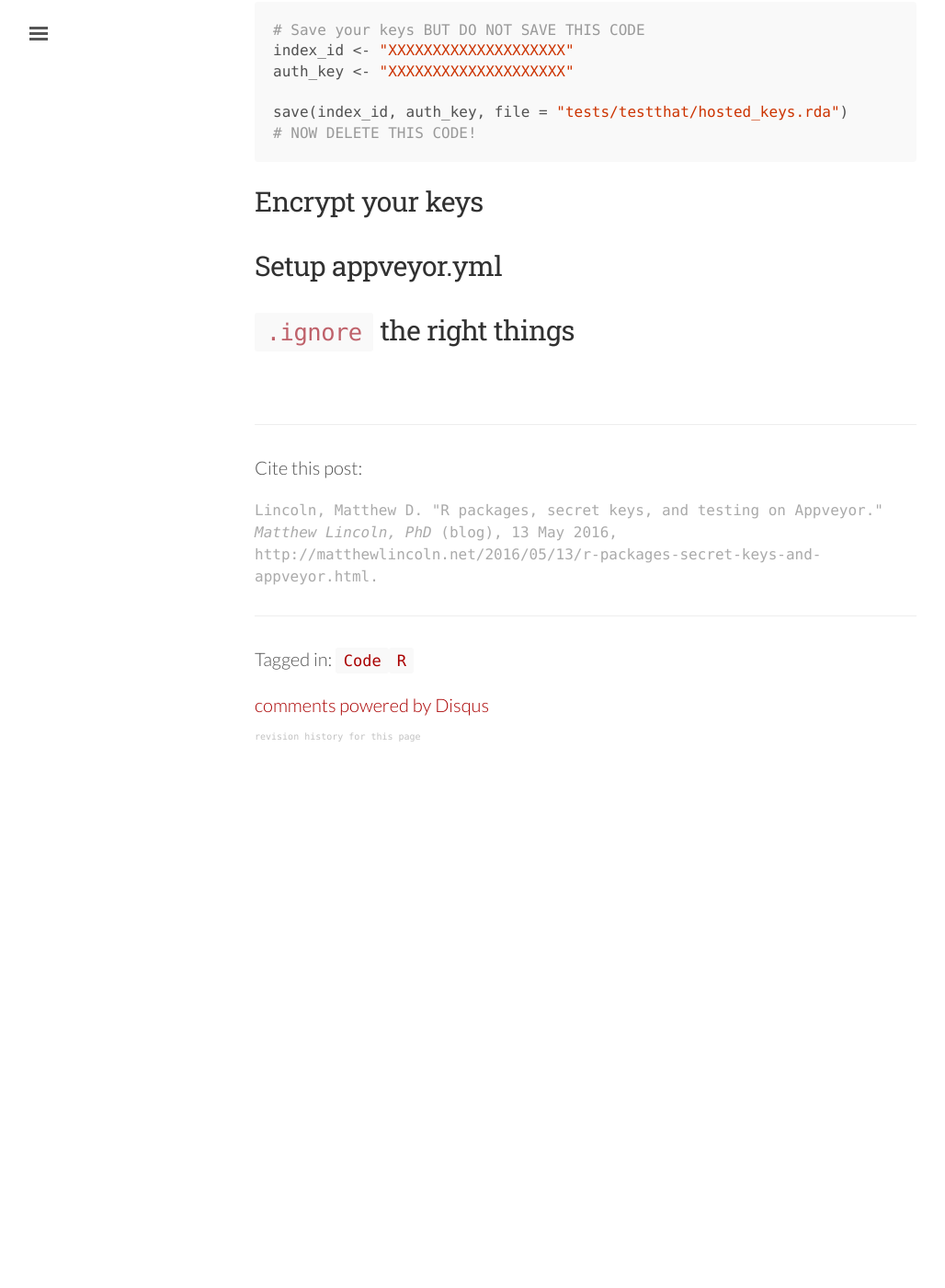
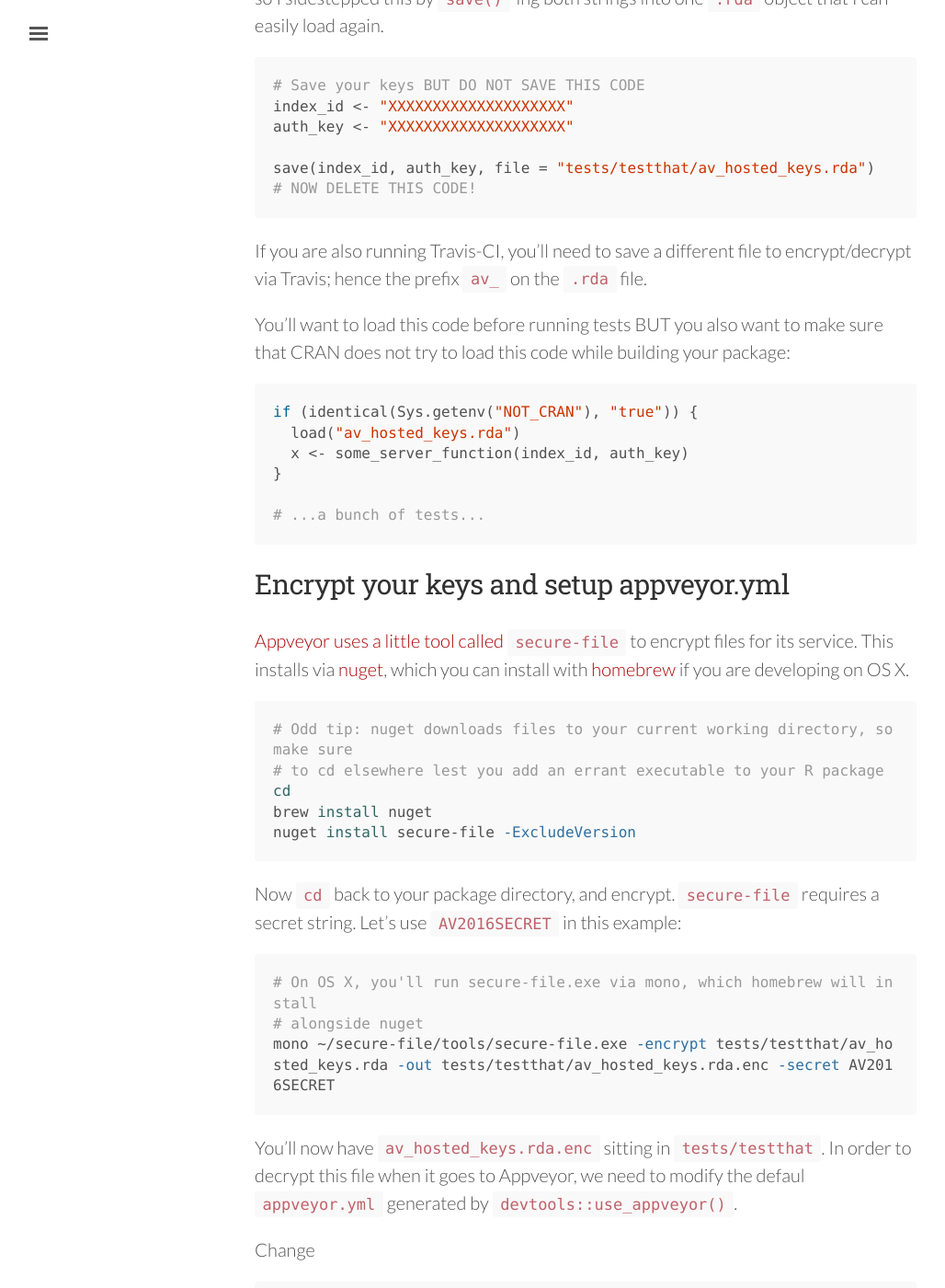
Before and after one commit to mdlincoln/mdlincoln.github.io, a Jekyll site: the page built from _posts/2016-05-13-r-packages-secret-keys-and-appveyor.md, in a window 1280 px wide and 1400 px high, scrolled down 983 px. Shown: the whole window at 92% size, without its empty margins (3-1031 px from the left). Built offline with Jekyll 4.4.1, drawn with Linux system fonts in a browser that asks for light colours; nearby versions of some CDN libraries; comment, search, counter and statistics services are not loaded; before the commit the page ends 1794 px from its top, so only the background shows below that; some of the changed text lies outside the part shown.

Commit message:
Write up most of the AV configuration rules

````diff
--- a/_posts/2016-05-13-r-packages-secret-keys-and-appveyor.md
+++ b/_posts/2016-05-13-r-packages-secret-keys-and-appveyor.md
@@ -20,22 +20,86 @@
 
 ## Save key objects as .rda
 
+In order to run tests against the hosted version of Pastec, I need to provide R with keys to my account on the server.
 api.pastec.io requires both an `index_id` as well as an `auth_key`.
 Encrypting multiple files is a bit of a pain on both Travis and Appveyor, so I sidestepped this by `save()`-ing both strings into one `.rda` object that I can easily load again.
 
-```r
+``` r
 # Save your keys BUT DO NOT SAVE THIS CODE
 index_id <- "XXXXXXXXXXXXXXXXXXXX"
 auth_key <- "XXXXXXXXXXXXXXXXXXXX"
 
-save(index_id, auth_key, file = "tests/testthat/hosted_keys.rda")
+save(index_id, auth_key, file = "tests/testthat/av_hosted_keys.rda")
 # NOW DELETE THIS CODE!
 ```
 
-## Encrypt your keys
+If you are also running Travis-CI, you'll need to save a different file to encrypt/decrypt via Travis; hence the prefix `av_` on the `.rda` file.
 
-## Setup appveyor.yml
+You'll want to load this code before running tests BUT you also want to make sure that CRAN does not try to load this code while building your package:
 
+``` r
+if (identical(Sys.getenv("NOT_CRAN"), "true")) {
+  load("av_hosted_keys.rda")
+  x <- some_server_function(index_id, auth_key)
+}
 
+# ...a bunch of tests...
+```
+
+## Encrypt your keys and setup appveyor.yml
+
+[Appveyor uses a little tool called `secure-file`](https://www.appveyor.com/docs/how-to/secure-files) to encrypt files for its service.
+This installs via [nuget](), which you can install with [homebrew]() if you are developing on OS X.
+
+```sh
+# Odd tip: nuget downloads files to your current working directory, so make sure
+# to cd elsewhere lest you add an errant executable to your R package
+cd
+brew install nuget
+nuget install secure-file -ExcludeVersion
+```
+
+Now `cd` back to your package directory, and encrypt.
+`secure-file` requires a secret string.
+Let's use `AV2016SECRET` in this example:
+
+```sh
+# On OS X, you'll run secure-file.exe via mono, which homebrew will install
+# alongside nuget
+mono ~/secure-file/tools/secure-file.exe -encrypt tests/testthat/av_hosted_keys.rda -out tests/testthat/av_hosted_keys.rda.enc -secret AV2016SECRET
+```
+
+You'll now have `av_hosted_keys.rda.enc` sitting in `tests/testthat`.
+In order to decrypt this file when it goes to Appveyor, we need to modify the defaul `appveyor.yml` generated by `devtools::use_appveyor()`.
+
+Change
+
+```yml
+install:
+  ps: Boostratp
+```
+
+to
+
+```yml
+install:
+  - nuget install secure-file -ExcludeVersion
+  - secure-file\tools\secure-file -decrypt tests/testthat/av_hosted_keys.rda.enc -secret %my_secret% -out tests/testthat/hosted_keys.rda
+  - ps: Bootstrap
+```
+
+See `%my_secret%` in there?
+That's a secret environment variable that we need to provide to Appveyor.
+To do so, go to Appveyor's [config data encryption tool](https://ci.appveyor.com/tools/encrypt) and enter the secret we used above, `AV2016SECRET`:
+
+![Appveyor config data encryption tool.](/assets/images-display/appveyor_encrypt.png)
+
+Now add the following lines to `appveyor.yml`, using the encrypted version of the secret phrase:
+
+```yml
+environment:
+  my_secret:
+    secure: NhtVX5iFHBg8Ftkc9sdnQQ==
+```
 
 ## `.ignore` the right things
````
Also changed, not shown: assets/images-display/appveyor_encrypt.png (added).
